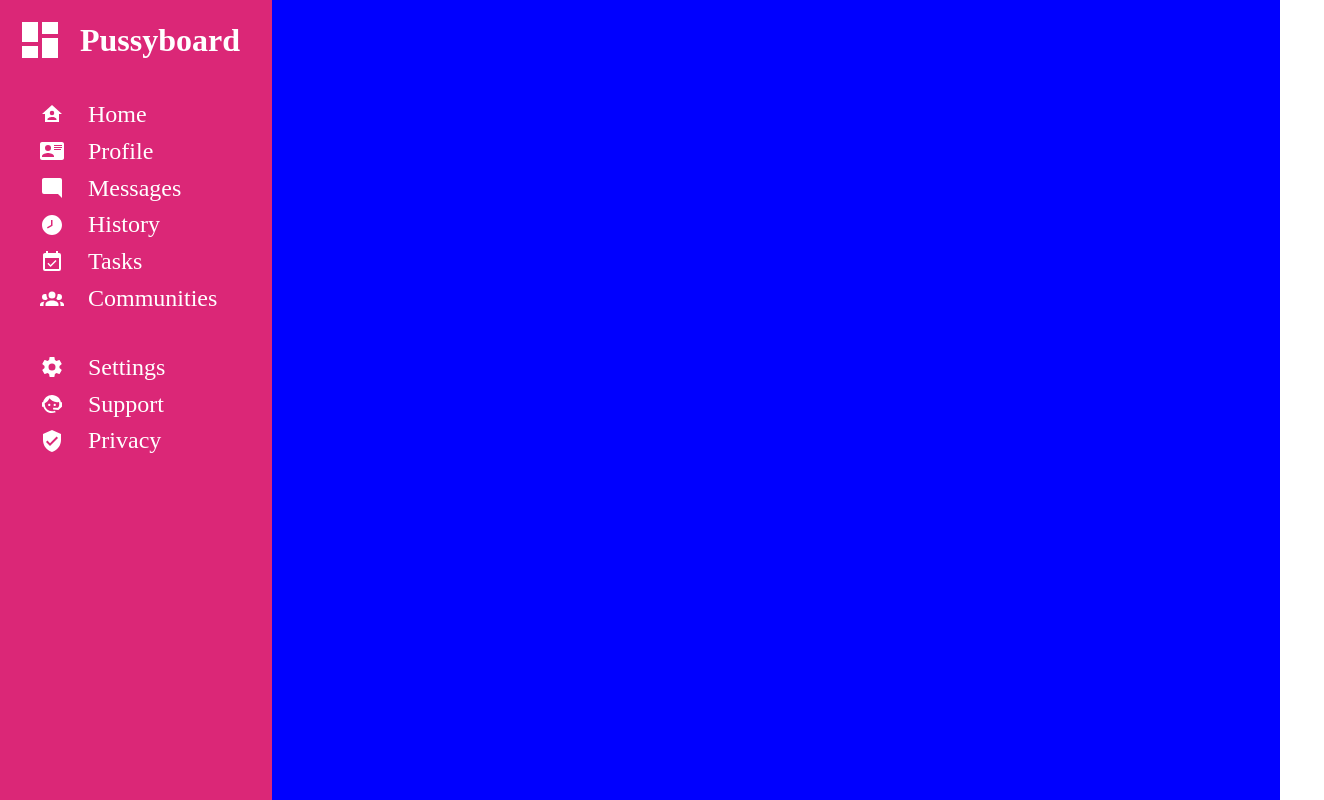
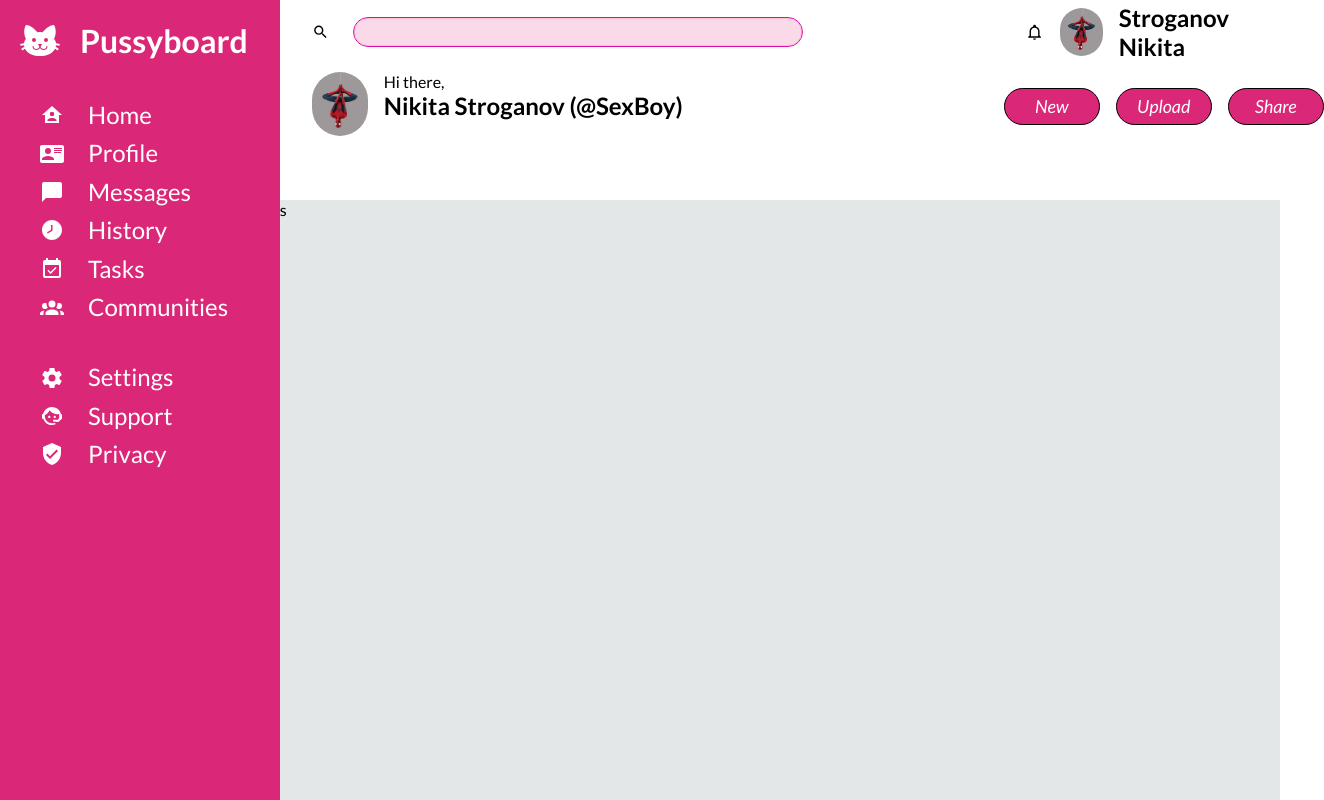
Before and after one commit to Pozzi2002/Admin-Dashboard, a plain HTML site: page index.html in a window 1280 px wide. Shown: the whole page, 1324 px wide, since content can reach past the window. Drawn offline with Linux system fonts and the light colour scheme; a web font is replaced by a local one.

Commit message:
All ok, except right-bottom-side

```diff
--- a/index.html
+++ b/index.html
@@ -5,35 +5,66 @@
         <meta name="viewport" content="width=device-width, initial-scale=1.0">
         <title>Pussyboard</title>
         <link rel="stylesheet" href="./style.css">
+        <link rel="preconnect" href="https://fonts.googleapis.com">
+        <link rel="preconnect" href="https://fonts.gstatic.com" crossorigin>
+        <link href="https://fonts.googleapis.com/css2?family=Grenze+Gotisch:wght@100..900&family=Lato:ital,wght@0,100;0,300;0,400;0,700;0,900;1,100;1,300;1,400;1,700;1,900&display=swap" rel="stylesheet">
     </head>
     <body>
         <div class="container">
        <div class="dashboard-menu">
         <div class="head">
-          <svg xmlns="http://www.w3.org/2000/svg" viewBox="0 0 24 24" style="height: 3rem; fill: white"><title>view-dashboard</title>
-          <path d="M13,3V9H21V3M13,21H21V11H13M3,21H11V15H3M3,13H11V3H3V13Z" /></svg><h2>Pussyboard</h2>
+            <svg xmlns="http://www.w3.org/2000/svg" viewBox="0 0 24 24">
+            <path d="M12,8L10.67,8.09C9.81,7.07 7.4,4.5 5,4.5C5,4.5 3.03,7.46 4.96,11.41C4.41,12.24 4.07,12.67 4,13.66L2.07,13.95L2.28,14.93L4.04,14.67L4.18,15.38L2.61,16.32L3.08,17.21L4.53,16.32C5.68,18.76 8.59,20 12,20C15.41,20 18.32,18.76 19.47,16.32L20.92,17.21L21.39,16.32L19.82,15.38L19.96,14.67L21.72,14.93L21.93,13.95L20,13.66C19.93,12.67 19.59,12.24 19.04,11.41C20.97,7.46 19,4.5 19,4.5C16.6,4.5 14.19,7.07 13.33,8.09L12,8M9,11A1,1 0 0,1 10,12A1,1 0 0,1 9,13A1,1 0 0,1 8,12A1,1 0 0,1 9,11M15,11A1,1 0 0,1 16,12A1,1 0 0,1 15,13A1,1 0 0,1 14,12A1,1 0 0,1 15,11M11,14H13L12.3,15.39C12.5,16.03 13.06,16.5 13.75,16.5A1.5,1.5 0 0,0 15.25,15H15.75A2,2 0 0,1 13.75,17C13,17 12.35,16.59 12,16V16H12C11.65,16.59 11,17 10.25,17A2,2 0 0,1 8.25,15H8.75A1.5,1.5 0 0,0 10.25,16.5C10.94,16.5 11.5,16.03 11.7,15.39L11,14Z" /></svg><h2>Pussyboard</h2>
         </div>
-        <p><svg xmlns="http://www.w3.org/2000/svg" viewBox="0 0 24 24"><title>home-account</title>
+        <p><svg xmlns="http://www.w3.org/2000/svg" viewBox="0 0 24 24">
             <path d="M12,3L2,12H5V20H19V12H22L12,3M12,8.75A2.25,2.25 0 0,1 14.25,11A2.25,2.25 0 0,1 12,13.25A2.25,2.25 0 0,1 9.75,11A2.25,2.25 0 0,1 12,8.75M12,15C13.5,15 16.5,15.75 16.5,17.25V18H7.5V17.25C7.5,15.75 10.5,15 12,15Z" /></svg> Home</p>
-        <p><svg xmlns="http://www.w3.org/2000/svg" viewBox="0 0 24 24"><title>card-account-details</title>
+        <p><svg xmlns="http://www.w3.org/2000/svg" viewBox="0 0 24 24">
             <path d="M2,3H22C23.05,3 24,3.95 24,5V19C24,20.05 23.05,21 22,21H2C0.95,21 0,20.05 0,19V5C0,3.95 0.95,3 2,3M14,6V7H22V6H14M14,8V9H21.5L22,9V8H14M14,10V11H21V10H14M8,13.91C6,13.91 2,15 2,17V18H14V17C14,15 10,13.91 8,13.91M8,6A3,3 0 0,0 5,9A3,3 0 0,0 8,12A3,3 0 0,0 11,9A3,3 0 0,0 8,6Z" /></svg>Profile</p>
-        <p><svg xmlns="http://www.w3.org/2000/svg" viewBox="0 0 24 24" style="transform:scaleX(-1)"><title>message</title>
+        <p><svg xmlns="http://www.w3.org/2000/svg" viewBox="0 0 24 24">
             <path d="M20,2H4A2,2 0 0,0 2,4V22L6,18H20A2,2 0 0,0 22,16V4C22,2.89 21.1,2 20,2Z" /></svg>Messages</p>
-        <p><svg xmlns="http://www.w3.org/2000/svg" viewBox="0 0 24 24"><title>clock-time-eight</title>
+        <p><svg xmlns="http://www.w3.org/2000/svg" viewBox="0 0 24 24">
             <path d="M12 2C6.5 2 2 6.5 2 12C2 17.5 6.5 22 12 22C17.5 22 22 17.5 22 12S17.5 2 12 2M7.7 15.5L7 14.2L11 11.9V7H12.5V12.8L7.7 15.5Z" /></svg>History</p>
-        <p><svg xmlns="http://www.w3.org/2000/svg" viewBox="0 0 24 24"><title>calendar-check</title>
+        <p><svg xmlns="http://www.w3.org/2000/svg" viewBox="0 0 24 24">
             <path d="M19,19H5V8H19M19,3H18V1H16V3H8V1H6V3H5C3.89,3 3,3.9 3,5V19A2,2 0 0,0 5,21H19A2,2 0 0,0 21,19V5A2,2 0 0,0 19,3M16.53,11.06L15.47,10L10.59,14.88L8.47,12.76L7.41,13.82L10.59,17L16.53,11.06Z" /></svg>Tasks</p>
-        <p><svg xmlns="http://www.w3.org/2000/svg" viewBox="0 0 24 24"><title>account-group</title>
+        <p><svg xmlns="http://www.w3.org/2000/svg" viewBox="0 0 24 24">
             <path d="M12,5.5A3.5,3.5 0 0,1 15.5,9A3.5,3.5 0 0,1 12,12.5A3.5,3.5 0 0,1 8.5,9A3.5,3.5 0 0,1 12,5.5M5,8C5.56,8 6.08,8.15 6.53,8.42C6.38,9.85 6.8,11.27 7.66,12.38C7.16,13.34 6.16,14 5,14A3,3 0 0,1 2,11A3,3 0 0,1 5,8M19,8A3,3 0 0,1 22,11A3,3 0 0,1 19,14C17.84,14 16.84,13.34 16.34,12.38C17.2,11.27 17.62,9.85 17.47,8.42C17.92,8.15 18.44,8 19,8M5.5,18.25C5.5,16.18 8.41,14.5 12,14.5C15.59,14.5 18.5,16.18 18.5,18.25V20H5.5V18.25M0,20V18.5C0,17.11 1.89,15.94 4.45,15.6C3.86,16.28 3.5,17.22 3.5,18.25V20H0M24,20H20.5V18.25C20.5,17.22 20.14,16.28 19.55,15.6C22.11,15.94 24,17.11 24,18.5V20Z" /></svg>Communities</p>
-        <p><svg xmlns="http://www.w3.org/2000/svg" viewBox="0 0 24 24"><title>cog</title>
+        <p><svg xmlns="http://www.w3.org/2000/svg" viewBox="0 0 24 24">
             <path d="M12,15.5A3.5,3.5 0 0,1 8.5,12A3.5,3.5 0 0,1 12,8.5A3.5,3.5 0 0,1 15.5,12A3.5,3.5 0 0,1 12,15.5M19.43,12.97C19.47,12.65 19.5,12.33 19.5,12C19.5,11.67 19.47,11.34 19.43,11L21.54,9.37C21.73,9.22 21.78,8.95 21.66,8.73L19.66,5.27C19.54,5.05 19.27,4.96 19.05,5.05L16.56,6.05C16.04,5.66 15.5,5.32 14.87,5.07L14.5,2.42C14.46,2.18 14.25,2 14,2H10C9.75,2 9.54,2.18 9.5,2.42L9.13,5.07C8.5,5.32 7.96,5.66 7.44,6.05L4.95,5.05C4.73,4.96 4.46,5.05 4.34,5.27L2.34,8.73C2.21,8.95 2.27,9.22 2.46,9.37L4.57,11C4.53,11.34 4.5,11.67 4.5,12C4.5,12.33 4.53,12.65 4.57,12.97L2.46,14.63C2.27,14.78 2.21,15.05 2.34,15.27L4.34,18.73C4.46,18.95 4.73,19.03 4.95,18.95L7.44,17.94C7.96,18.34 8.5,18.68 9.13,18.93L9.5,21.58C9.54,21.82 9.75,22 10,22H14C14.25,22 14.46,21.82 14.5,21.58L14.87,18.93C15.5,18.67 16.04,18.34 16.56,17.94L19.05,18.95C19.27,19.03 19.54,18.95 19.66,18.73L21.66,15.27C21.78,15.05 21.73,14.78 21.54,14.63L19.43,12.97Z" /></svg>Settings</p>
-        <p><svg xmlns="http://www.w3.org/2000/svg" viewBox="0 0 24 24"><title>face-agent</title>
+        <p><svg xmlns="http://www.w3.org/2000/svg" viewBox="0 0 24 24">
             <path d="M18.72,14.76C19.07,13.91 19.26,13 19.26,12C19.26,11.28 19.15,10.59 18.96,9.95C18.31,10.1 17.63,10.18 16.92,10.18C13.86,10.18 11.15,8.67 9.5,6.34C8.61,8.5 6.91,10.26 4.77,11.22C4.73,11.47 4.73,11.74 4.73,12A7.27,7.27 0 0,0 12,19.27C13.05,19.27 14.06,19.04 14.97,18.63C15.54,19.72 15.8,20.26 15.78,20.26C14.14,20.81 12.87,21.08 12,21.08C9.58,21.08 7.27,20.13 5.57,18.42C4.53,17.38 3.76,16.11 3.33,14.73H2V10.18H3.09C3.93,6.04 7.6,2.92 12,2.92C14.4,2.92 16.71,3.87 18.42,5.58C19.69,6.84 20.54,8.45 20.89,10.18H22V14.67H22V14.69L22,14.73H21.94L18.38,18L13.08,17.4V15.73H17.91L18.72,14.76M9.27,11.77C9.57,11.77 9.86,11.89 10.07,12.11C10.28,12.32 10.4,12.61 10.4,12.91C10.4,13.21 10.28,13.5 10.07,13.71C9.86,13.92 9.57,14.04 9.27,14.04C8.64,14.04 8.13,13.54 8.13,12.91C8.13,12.28 8.64,11.77 9.27,11.77M14.72,11.77C15.35,11.77 15.85,12.28 15.85,12.91C15.85,13.54 15.35,14.04 14.72,14.04C14.09,14.04 13.58,13.54 13.58,12.91A1.14,1.14 0 0,1 14.72,11.77Z" /></svg>Support</p>
-        <p><svg xmlns="http://www.w3.org/2000/svg" viewBox="0 0 24 24"><title>shield-check</title>
+        <p><svg xmlns="http://www.w3.org/2000/svg" viewBox="0 0 24 24">
             <path d="M10,17L6,13L7.41,11.59L10,14.17L16.59,7.58L18,9M12,1L3,5V11C3,16.55 6.84,21.74 12,23C17.16,21.74 21,16.55 21,11V5L12,1Z" /></svg>Privacy</p>
        </div>
        <div class="dashboard-content">
-
+         <div class="search">
+            <div class="search-top">
+                <svg xmlns="http://www.w3.org/2000/svg" viewBox="0 0 24 24">
+                <path d="M9.5,3A6.5,6.5 0 0,1 16,9.5C16,11.11 15.41,12.59 14.44,13.73L14.71,14H15.5L20.5,19L19,20.5L14,15.5V14.71L13.73,14.44C12.59,15.41 11.11,16 9.5,16A6.5,6.5 0 0,1 3,9.5A6.5,6.5 0 0,1 9.5,3M9.5,5C7,5 5,7 5,9.5C5,12 7,14 9.5,14C12,14 14,12 14,9.5C14,7 12,5 9.5,5Z" /></svg>
+                <label for="search">
+                <input type="search" id="search"></label>
+                <svg xmlns="http://www.w3.org/2000/svg" viewBox="0 0 24 24" class="notification">
+                <path d="M10 21H14C14 22.1 13.1 23 12 23S10 22.1 10 21M21 19V20H3V19L5 17V11C5 7.9 7 5.2 10 4.3V4C10 2.9 10.9 2 12 2S14 2.9 14 4V4.3C17 5.2 19 7.9 19 11V17L21 19M17 11C17 8.2 14.8 6 12 6S7 8.2 7 11V18H17V11Z" /></svg>
+                <div class="icon">
+                <img src="./Images/Spider-Man-PNG-Clipart.png">
+                </div>
+                <h2>Stroganov Nikita</h2>
+            </div>
+            <div class="search-bottom">
+                <div class="icon2">
+                    <img src="./Images/Spider-Man-PNG-Clipart.png">
+                    </div>
+                    <div class="iconPart">
+                    <p>Hi there,</p>
+                    <h2>Nikita Stroganov (@SexBoy)</h2>
+            </div>
+            <div class="buttons">
+                <input type="button" value="New">
+                <input type="button" value="Upload">
+                <input type="button" value="Share">
+        </div>
+        </div>
+         </div>
+         <div class="content">s</div>
        </div>
     </div>
     </body>
--- a/style.css
+++ b/style.css
@@ -1,9 +1,11 @@
 * {
     margin: 0;
     padding: 0;
+    font-family: "Lato";
 }
 body{
     height: 100vh;
+    width: 100vw;
 }
 .container {
     display: grid;
@@ -11,11 +13,12 @@ body{
     grid-template-columns: 1fr 4fr;
     width: 100vw;
 }
-/*Left*/
+/*Left-side*/
 .dashboard-menu {
     background-color: #db2777;
     color: white;
     width: 100%;
+    user-select: none;
 }
 .dashboard-menu > .head {
     display: flex;
@@ -25,28 +28,158 @@ body{
 }
 .dashboard-menu > .head > h2 {
     font-size: 2rem;
-    margin-right:2rem;
+    margin-right: 2rem;
 }
 .dashboard-menu > p {
     display: flex;
     align-items: center;
     margin-left: 2.5rem;
     font-size: 1.5rem;
-    line-height: 2.3rem;
+    line-height: 2.4rem;
 }
 .dashboard-menu > p svg {
     height: 1.5rem;
-    fill: white;
     margin-right: 1.5rem;
 }
 .dashboard-menu svg {
+    height: 3rem;
     margin-right:1rem;
+    fill: white;
 }
 .dashboard-menu > :nth-child(2),
 .dashboard-menu > :nth-child(8) {
     margin-top: 2rem;
 }
+.dashboard-menu > p:hover {
+    font-size: 1.7rem;
+    cursor: pointer;
+}
+.dashboard-menu > p:active {
+    font-size: 1.5rem;
+    cursor: pointer;
+    color: rgb(240, 240, 240)
+}
+.dashboard-menu > p:active svg {
+    transform: rotate(0.02turn)
+  }
+/*right */
+.dashboard-content {
+  display: grid;
+  grid-template-rows: 1fr 3fr;
+}
+/*right-top-side*/
+.dashboard-content > .search {
+display: grid;
+grid-template-rows: 40px 90px;
+}
+.dashboard-content > .search > .search-top {
+    display: flex;
+    margin: 2rem 2rem 2rem 2rem;
+    align-items: center;
+    justify-content: center;
+}
+.dashboard-content > .search > .search-top input {
+    width: 28rem;
+    padding: 0.3rem;
+    height: 1.7rem;
+    border-radius: 15px;
+    margin-left: 1.6rem;
+    background-color: #fad9e8;
+    border: 1px solid pink;
+    outline: 1px solid rgb(218, 12, 180)
+}
+.dashboard-content > .search > .search-top input:focus {
+    box-shadow: inset 1px 1px 4px rgb(218, 12, 180);
+    outline: none;
+}
+.dashboard-content > .search > .search-top .icon {
+    background-color: #9d999b;
+    width: 3rem;
+    height: 3rem;
+    border-radius: 33px;
+    display: flex;
+    margin-right: 1rem;
+    user-select: none;
+}
+.dashboard-content > .search > .search-top .icon img {
+    display: flex;
+    align-self: center;
+    margin-bottom: 0.4rem;
+    height: 2.7rem;
+}
+.dashboard-content > .search > .search-bottom {
+    display: flex;
+    align-content: center;
+    margin-top: 2rem;
+    margin-left: 2rem;
+    width: 2.5rem;
+}
+.dashboard-content > .search > .search-bottom .icon2 {
+    background-color: #9d999b;
+    width: 4rem;
+    height: 4rem;
+    border-radius: 33px;
+    display: flex;
+    margin-right: 1rem;
+    user-select: none;
+}
+.dashboard-content > .search > .search-bottom .iconPart > h2 {
+  width: 300px;
+}
 
-.dashboard-content {
-    background-color: blue;
+.dashboard-content > .search > .search-bottom .icon2 img {
+    height: 3.5rem;
+    width: 3.5rem;
 }
+.dashboard-content > .search > .search-bottom > .buttons {
+    display: grid;
+    grid-auto-flow: column;
+    gap: 1rem;
+    align-content: start;
+    margin-left: 20rem;
+    margin-top: 1rem;
+}
+.dashboard-content > .search > .search-bottom > .buttons > input {
+  background-color: #db2777;
+  padding: 5px;
+  color: white;
+  width: 6rem;
+  height: 2.3rem;
+  border-radius: 20px;
+  font-family: "Lato";
+  font-style: italic;
+  font-size: 18px;
+  border: 1px solid black;
+}
+.dashboard-content > .search > .search-bottom > .buttons > input:hover {
+  background-color: #e24089;
+  transform: scale(1.1)
+}
+.dashboard-content > .search > .search-bottom > .buttons > input:active {
+    transform:scale(0.9)
+  }
+
+.dashboard-content > .search svg{
+    height: 1.5rem;
+}
+.dashboard-content > .search .notification:hover{
+    transform: rotate(var(--degree));
+    animation: rotate 0.5s infinite linear;
+}
+.dashboard-content > .search > .search-top .notification {
+    margin-left: 14rem;
+    margin-right: 1rem;
+}
+@keyframes rotate {
+    0% {
+        --degree: 20deg;
+    }
+    100% {
+        --degree: -20deg;
+    }
+}
+
+/*right-bottom-side*/
+.dashboard-content > .content {
+    background-color: rgb(228, 231, 231);
+}
```
Also changed, not shown: Images/Spider-Man-PNG-Clipart.png (added).
